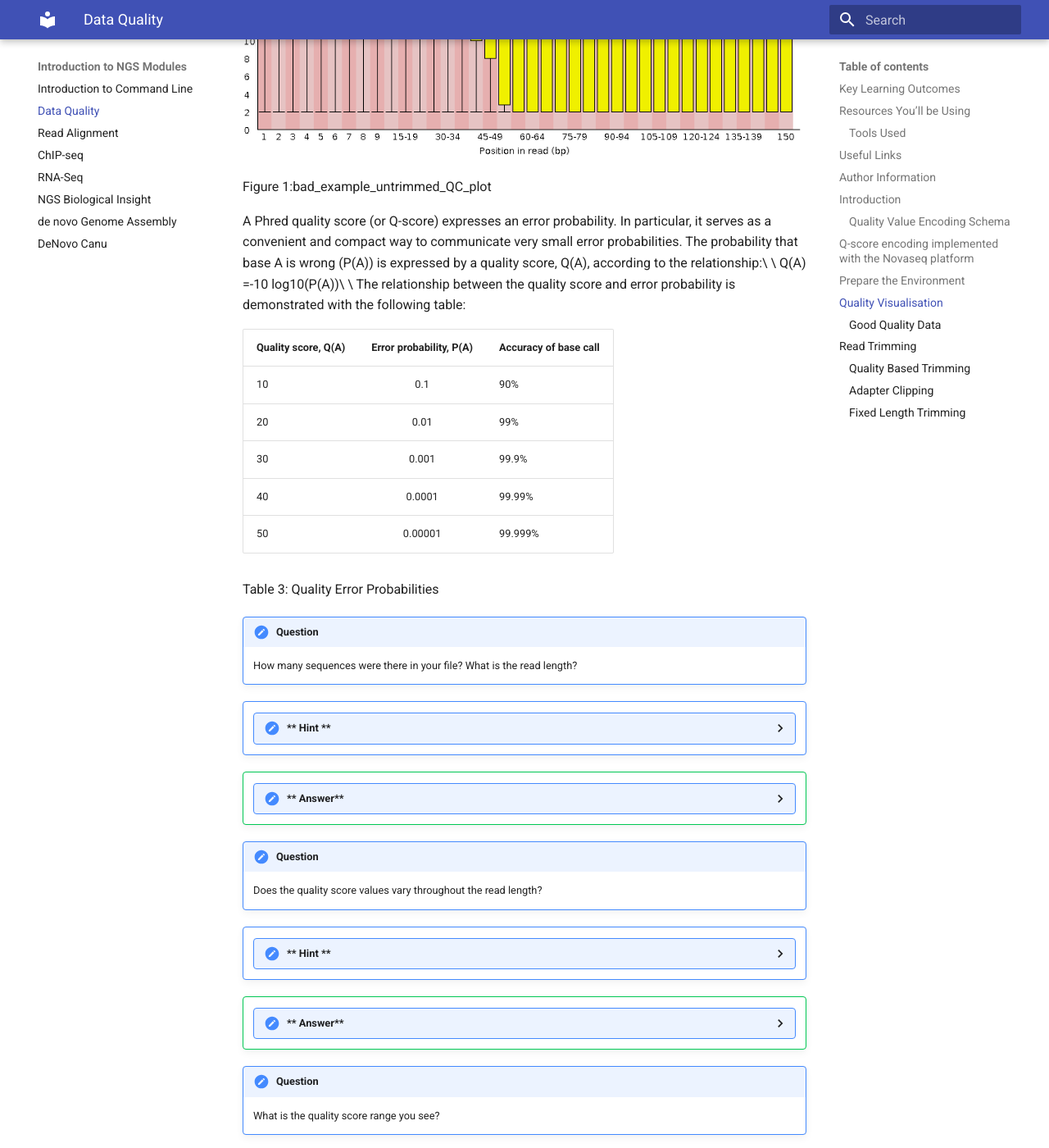
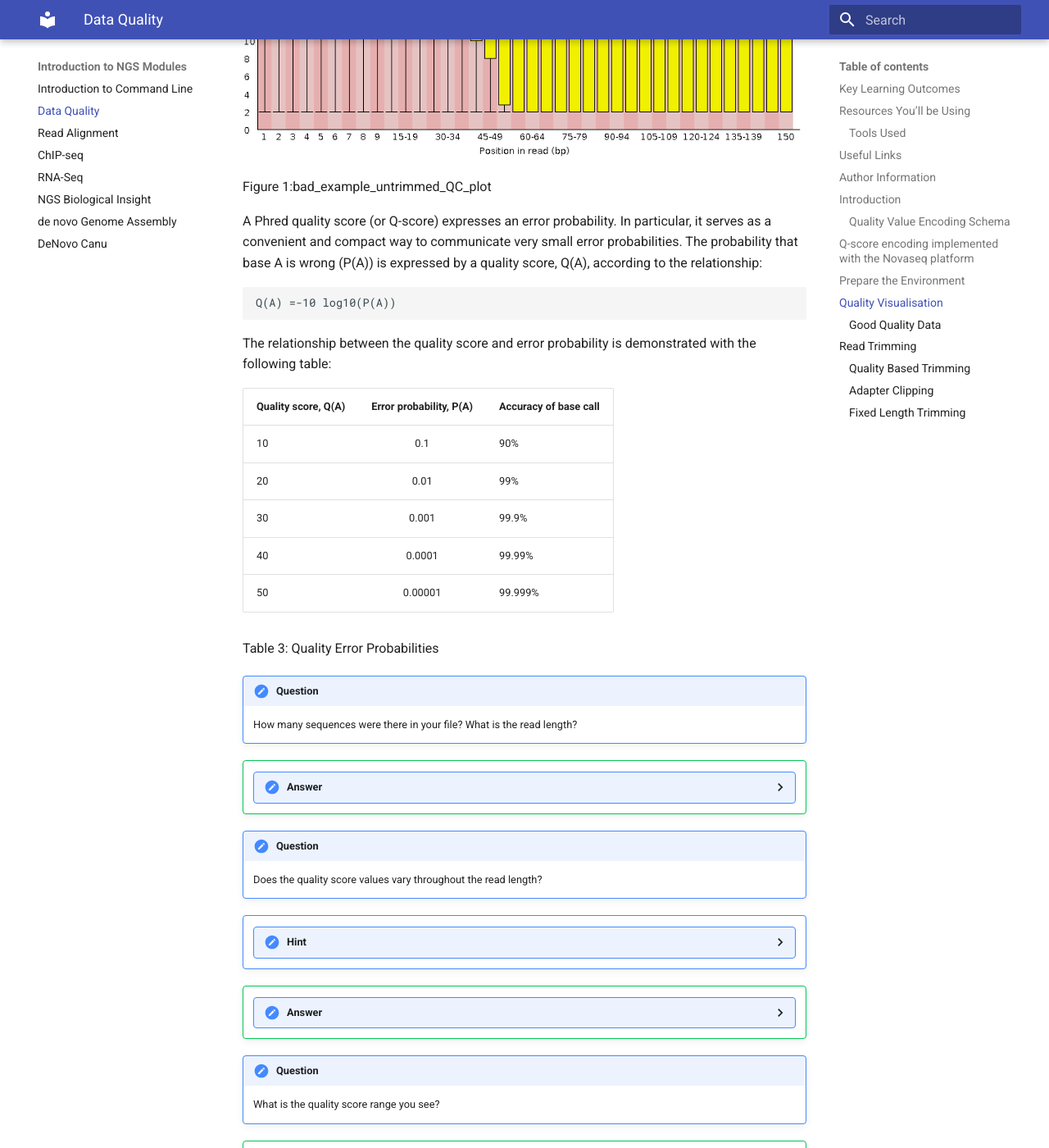
Before and after one commit to tsonika/intro-ngs-manuals, an MkDocs documentation site: the page built from docs/modules/btp-module-ngs-qc/ngs-qc.md, in a window 1280 px wide and 1400 px high, scrolled down 4993 px. Shown: the whole window at 82% size. Built offline with MkDocs 1.6.1 and Material for MkDocs 9.7.7, drawn with Linux system fonts in a browser that asks for light colours; old or Windows-style settings are respelled for this version of MkDocs; some of the changed text lies outside the part shown.

Commit message:
Questiosn fixed

```diff
--- a/docs/modules/btp-module-ngs-qc/ngs-qc.md
+++ b/docs/modules/btp-module-ngs-qc/ngs-qc.md
@@ -216,12 +216,9 @@ Table 3: Quality Error Probabilities
 !!! note "Question"
     How many sequences were there in your file? What is the read length?
 
-!!! hint ""
-    ??? "** Hint **"
-        Here is a hint
 
 !!! success ""
-    ??? "** Answer**"
+    ??? "Answer"
         1,000,000. read length=150bp
 
 
@@ -229,16 +226,16 @@ Table 3: Quality Error Probabilities
     Does the quality score values vary throughout the read length?
 
 !!! hint ""
-    ??? "** Hint **"
+    ??? "Hint"
         look at the ’per base sequence quality plot’
 !!! success ""
-    ???  "** Answer**"
+    ???  "Answer"
         Yes. Quality scores are dropping towards the end of the reads.
 
 !!! note "Question"
     What is the quality score range you see?
 !!! success ""
-    ??? "** Answer**"
+    ??? "Answer"
         2-40
 
 
@@ -247,7 +244,7 @@ Table 3: Quality Error Probabilities
 
 
 !!! success ""
-    ??? "** Answer**"
+    ??? "Answer"
 	Around 30 bp position
 
 
@@ -255,7 +252,7 @@ Table 3: Quality Error Probabilities
     How can we trim the reads to filter out the low quality data?
 
 !!! success ""
-    ??? "** Answer**"
+    ??? "Answer"
         By trimming off the bases after a fixed position of the read or by trimming off bases based on the quality score.
 
 ### Good Quality Data
@@ -364,13 +361,13 @@ Reads <50 bp, following quality trimming, were discarded.
 !!! note "Question"
     Did you observe adapter sequences in the data?
 
-    ??? "** Answer**"
+    ??? "Answer"
         No. (Hint: look at the overrepresented sequences)
 
 !!! note "Question"
     How can you use -a option with fastqc? (Hint: try fastqc -h).
 
-    ??? "** Answer**"
+    ??? "Answer"
         Adaptors can be supplied in a file for screening.
 
 ### Adapter Clipping
```
Also changed, not shown: other parts of docs/modules/btp-module-ngs-qc/ngs-qc.md (+4 -4 lines), docs/modules/btp-module-ngs-cli/commandline.md (+24 -17 lines).
